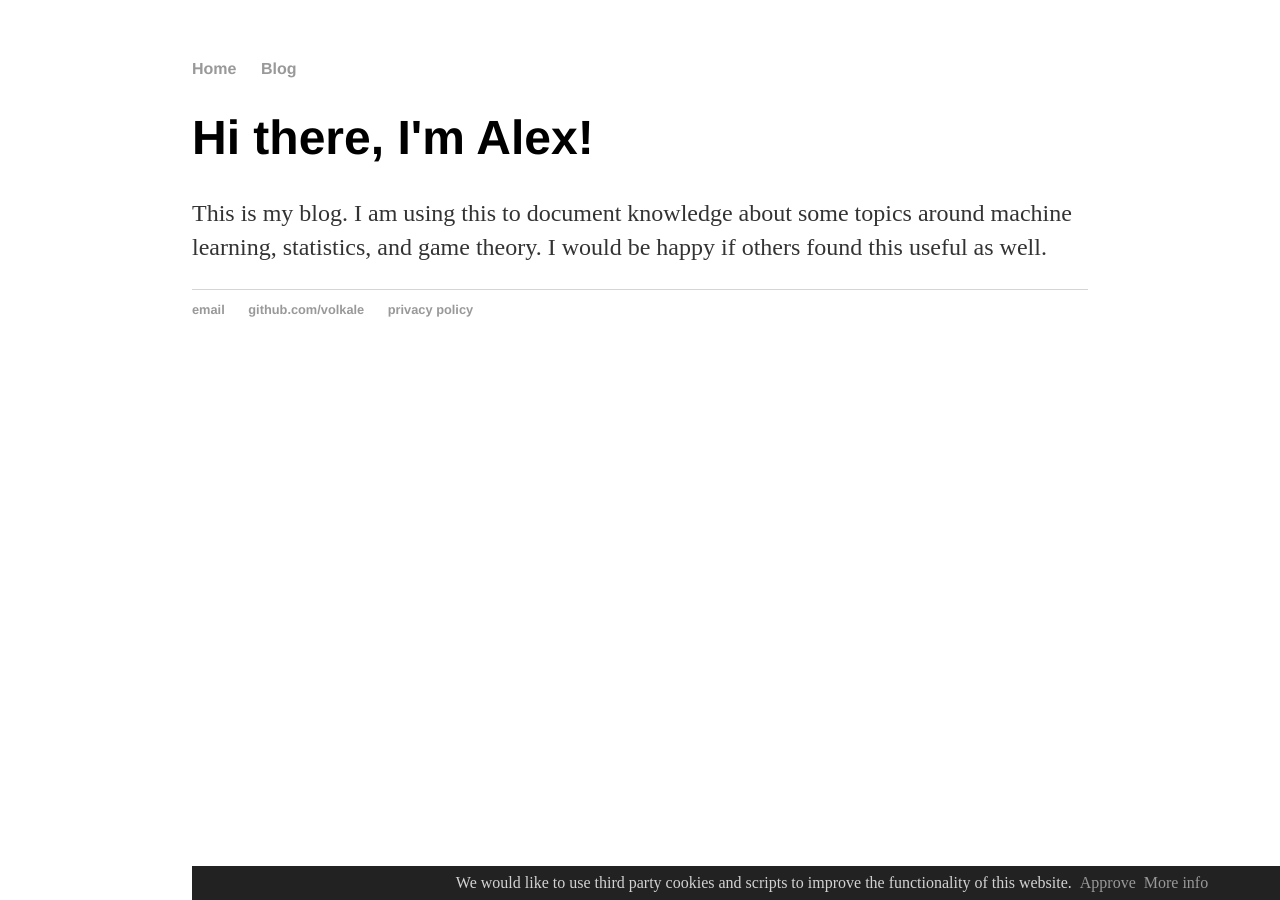
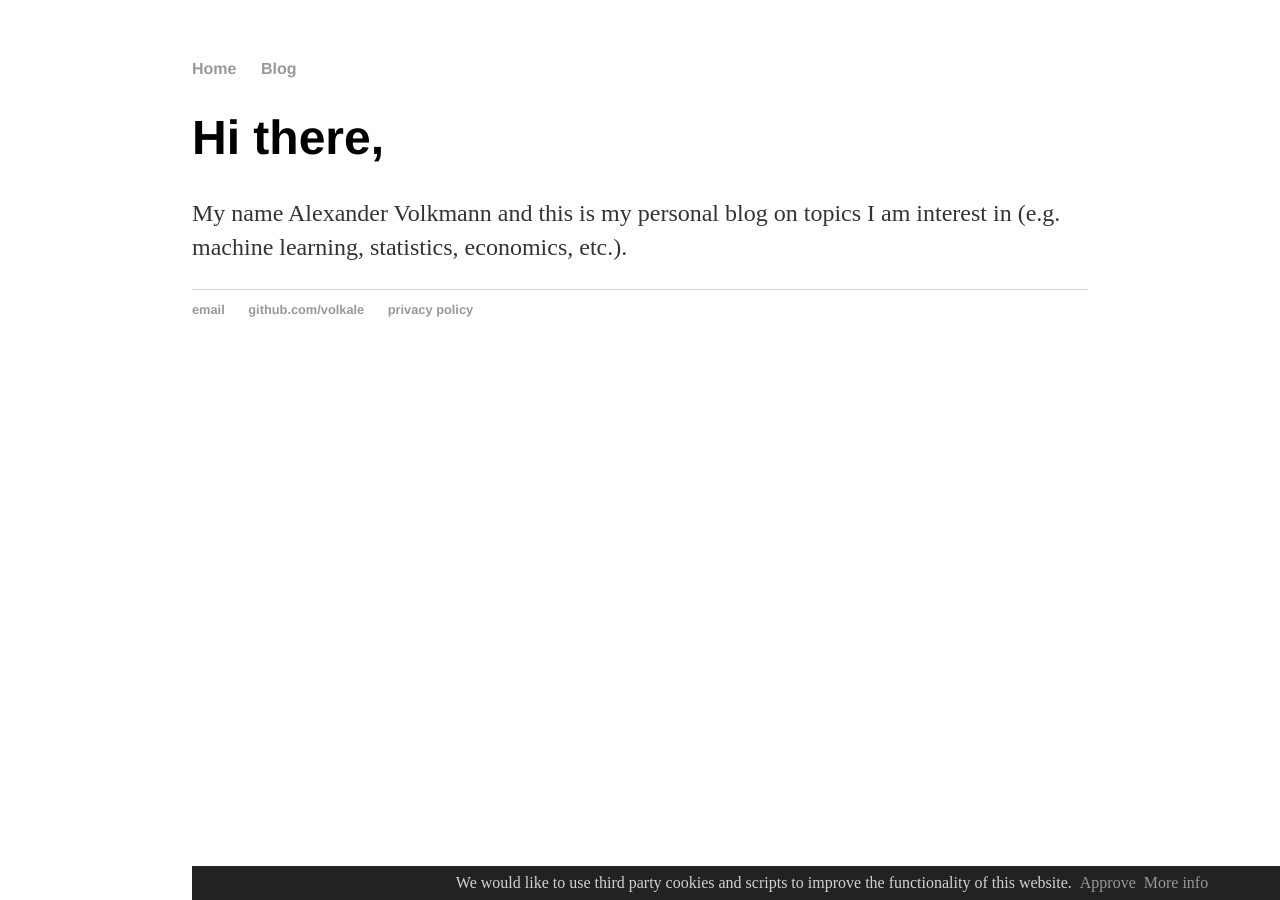
Before and after one commit to volkale/volkale.github.io, a Jekyll site: the page built from index.html, in a window 1280 px wide. Built offline with Jekyll 4.4.1, drawn with Linux system fonts in a browser that asks for light colours.

Commit message:
Update index.html

```diff
--- a/index.html
+++ b/index.html
@@ -4,7 +4,6 @@ title: Alexander Volkmann's Blog
 math: true
 ---
 <div class="blurb">
-	<h1>Hi there, I'm Alex!</h1>
-	<p>This is my blog. I am using this to document knowledge about some topics around machine learning, statistics,
-        and game theory. I would be happy if others found this useful as well.</p>
+	<h1>Hi there,</h1>
+	<p>My name Alexander Volkmann and this is my personal blog on topics I am interest in (e.g. machine learning, statistics, economics, etc.). </p>
 </div><!-- /.blurb -->
```
